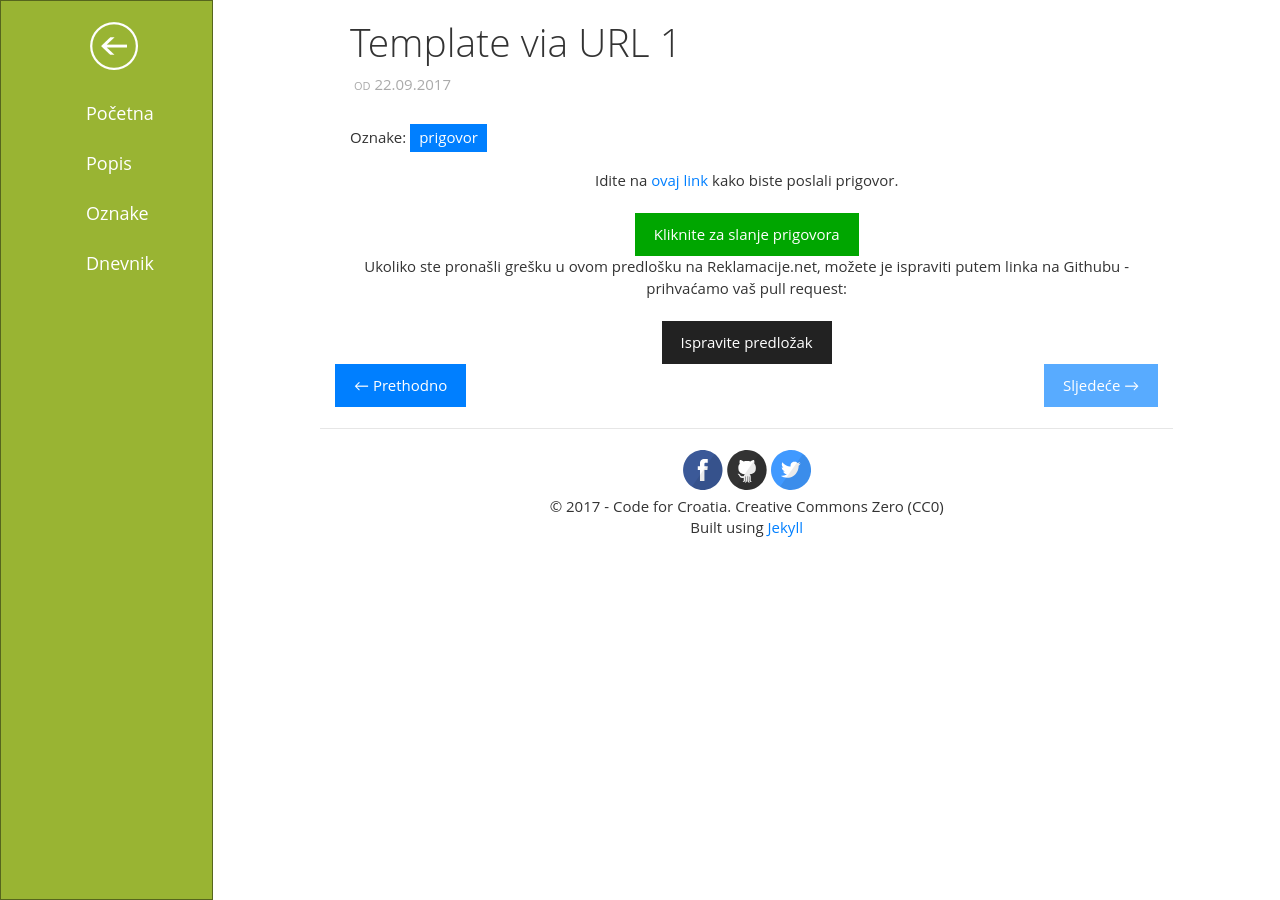
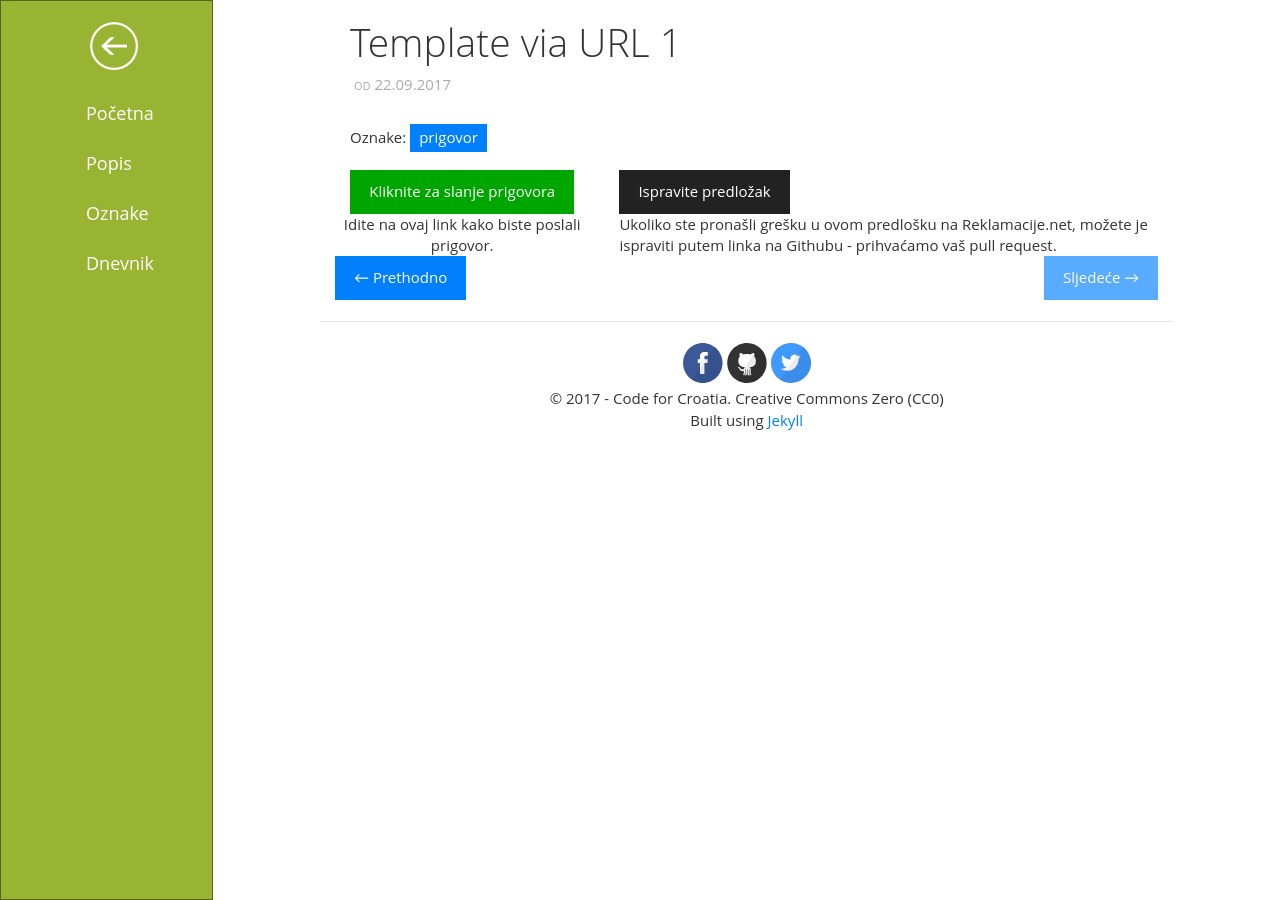
Before and after one commit to codeforcroatia/reklamacijenet-podnesi, a Jekyll site: the page built from _posts/2017-09-22-template-url.md, in a window 1280 px wide. Built offline with Jekyll 4.4.1, drawn with Linux system fonts in a browser that asks for light colours.

Commit message:
Update post.html

```diff
--- a/_layouts/post.html
+++ b/_layouts/post.html
@@ -27,15 +27,20 @@ layout: master
       </article>
 
       <div class="row">
-        <div class="col-sm-12 col-xs-12 text-center">
-          Idite na <a href="{{ post.eurl }}">ovaj link</a> kako biste poslali prigovor. <br><br>
-        	<a class="btn btn-green" href="{{page.eurl}}">Kliknite za slanje prigovora</a>
+        <div class="col-sm-4 col-xs-4 text-center">
+        	<a class="btn btn-green" href="{{page.ext}}">Kliknite za slanje prigovora</a>
+        </div>
+        <div class="col-sm-8 col-xs-8 text-left">
+        	<a class="btn btn-default" href="{{ site.github }}/{{ site.project-repository }}/edit/gh-pages/{{ page.path }}" target="_blank">Ispravite predložak</a>
         </div>
       </div>
+
       <div class="row">
-        <div class="col-sm-12 col-xs-12 text-center">
-          Ukoliko ste pronašli grešku u ovom predlošku na Reklamacije.net, možete je ispraviti putem linka na Githubu - prihvaćamo vaš pull request:<br><br>
-        	<a class="btn btn-default" href="{{ site.github }}/{{ site.project-repository }}/edit/gh-pages/{{ page.path }}" target="_blank">Ispravite predložak</a>
+        <div class="col-sm-4 col-xs-4 text-center">
+          Idite na ovaj link kako biste poslali prigovor.
+        </div>
+        <div class="col-sm-8 col-xs-8 text-left">
+          Ukoliko ste pronašli grešku u ovom predlošku na Reklamacije.net, možete je ispraviti putem linka na Githubu - prihvaćamo vaš pull request.
         </div>
       </div>
 
```
